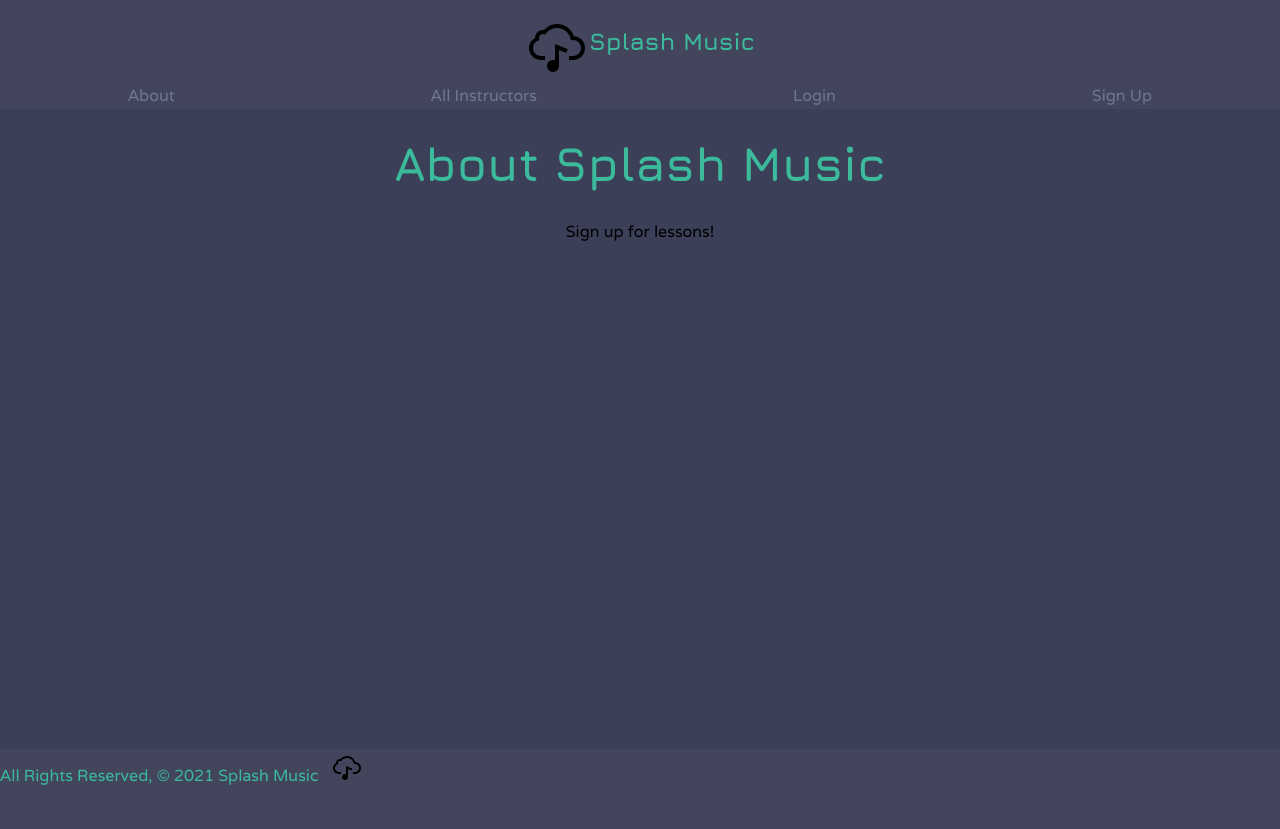
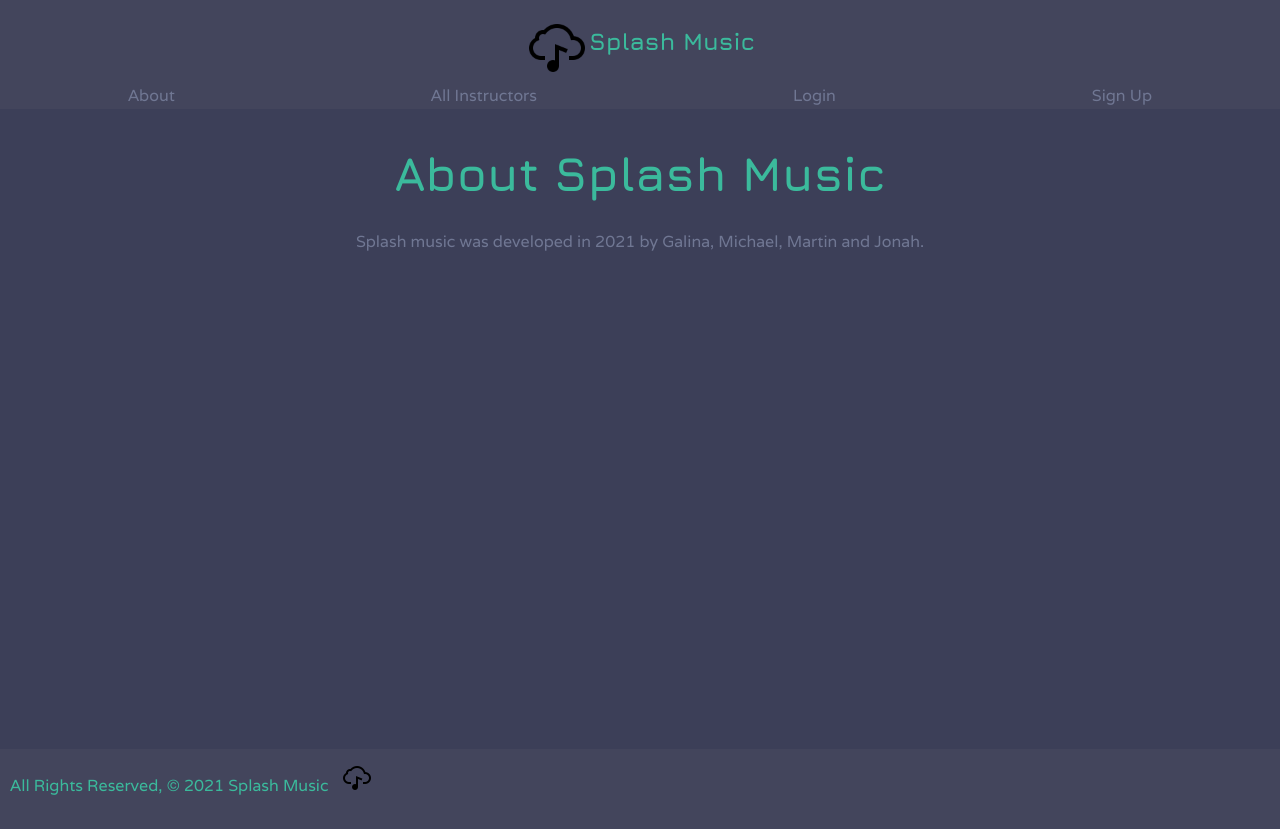
Before and after one commit to BlueCadet-3/splashmusic, a Django app: page /about/ in a window 1280 px wide. Run offline with Django 3.2, Linux system fonts and the light colour scheme.

Commit message:
continue styling

```diff
--- a/main_app/static/css/style.css
+++ b/main_app/static/css/style.css
@@ -63,6 +63,10 @@ h6 {
   color: var(--txt-01);
 }
 
+p {
+  color: var(--txt-02);
+}
+
 #about-html {
   text-align: center;
 }
@@ -122,6 +126,7 @@ footer {
   min-height: 10vh;
   color: var(--txt-01);
   font-family: var(--fnt-02);
+  padding: 10px;
 }
 
 /* Sign Up */
@@ -230,3 +235,8 @@ section#lesson-edit {
 
 section#profile-edit {
 } */
+
+section.content {
+  text-align: center;
+  padding: 10px;
+}
--- a/main_app/templates/about.html
+++ b/main_app/templates/about.html
@@ -4,8 +4,8 @@
 <section class="content" id="about">
 
   <h1>About Splash Music</h1>
+  <p>Splash music was developed in 2021 by Galina, Michael, Martin and Jonah.</p>
 
-  <p id="about-html">Sign up for lessons!</p>
 
 </section>
 
```
Also changed, not shown: README.md.
